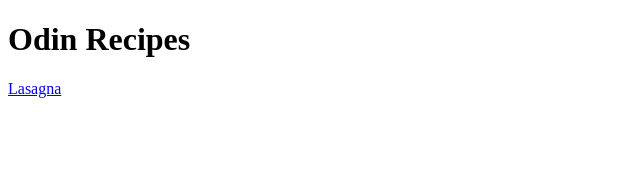
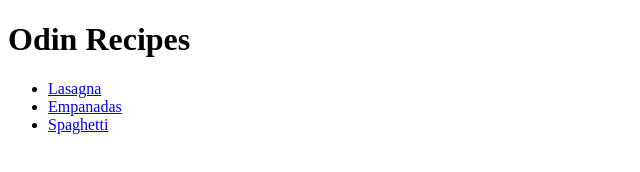
Before and after one commit to davidicabello/odin-recipes, a plain HTML site: page index.html in a window 1280 px wide. Shown: the whole page, without its empty margins (0-640 px from the left). Drawn offline with Linux system fonts and the light colour scheme.

Commit message:
Add links to empanadas and spagetti recipes pages

```diff
--- a/index.html
+++ b/index.html
@@ -10,7 +10,11 @@
 
 <body>
     <h1>Odin Recipes</h1>
-    <a href="recipes/lasagna.html">Lasagna</a>
+    <ul>
+        <li><a href="recipes/lasagna.html">Lasagna</a></li>
+        <li><a href="recipes/empanadas.html">Empanadas</a></li>
+        <li><a href="recipes/spagetti.html">Spaghetti</a></li>
+    </ul>
 </body>
 
 </html>
```
